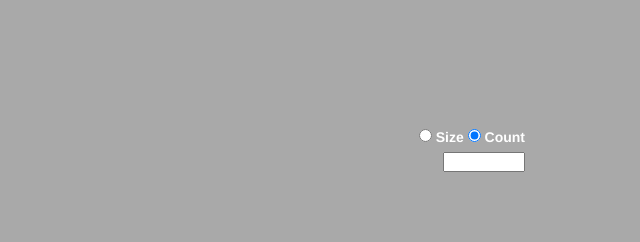
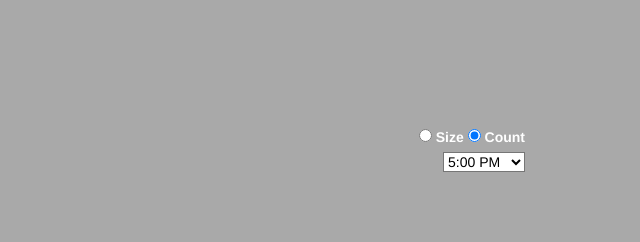
Before and after one commit to jdlam/TwitchFlare, a website: page client/index.html in a window 1280 px wide. Shown: the top 242 px of the page, 640-1280 px from the left. Drawn offline with nearby package versions, Linux system fonts and the light colour scheme; no server answers.

Commit message:
fixes styling for PC users

```diff
--- a/client/css/styles.css
+++ b/client/css/styles.css
@@ -11,8 +11,9 @@ div#options {
   text-align: right;
 }
 
-a {
-
+select {
+  color: black;
+  background-color: white;
 }
 
 div#chart {
```
